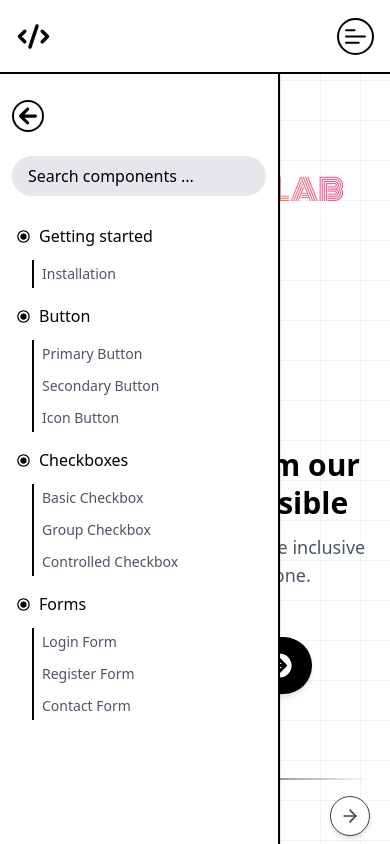
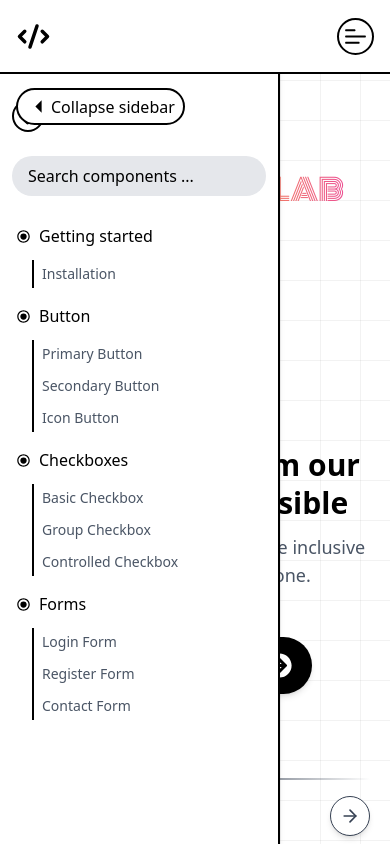
Before and after one commit to snippet-labs/COMPONENTLAB, a Next.js app: page / in a window 390 px wide. Shown: the top 844 px of the page. Built offline with nearby package versions, Linux system fonts and the light colour scheme.

Commit message:
page(side-panel-installation): add z-index for nav and sidebar toggle buttons

```diff
--- a/src/components/Ui/Content/Content.tsx
+++ b/src/components/Ui/Content/Content.tsx
@@ -18,7 +18,7 @@ const Content: React.FC<ContentProps> = ({ isSidebarOpen, handleToggleSidebar, c
       >
         <button
           onClick={handleToggleSidebar}
-          className="items-center flex border-2 rounded-full px-2 py-1 hover:cursor-pointer hover:bg-black hover:text-white hover:border-white transition-all duration-75 fixed bg-white"
+          className="z-[200] items-center flex border-2 rounded-full px-2 py-1 hover:cursor-pointer hover:bg-black hover:text-white hover:border-white transition-all duration-75 fixed bg-white"
         >
           {isSidebarOpen ? <IoMdArrowDropleft size={25} /> : <IoMdArrowDropright size={25} />}
           <span className="flex items-center justify-center" data-testid="toggle-button">
--- a/src/components/Ui/Navigation/Navigation.tsx
+++ b/src/components/Ui/Navigation/Navigation.tsx
@@ -17,7 +17,7 @@ const Navigation: React.FC = () => {
   const toggleMobileMenu = () => setIsMobileMenuOpen((previous) => !previous);
 
   return (
-    <nav className="fixed top-0 w-full z-[100] border-b-2 bg-white" data-testid="navigation">
+    <nav className="fixed top-0 w-full z-[500] border-b-2 bg-white" data-testid="navigation">
       <div className="px-4 mx-auto max-w-7xl sm:px-6 lg:px-8">
         <div className="flex items-center justify-between h-18">
           {/* LOGO */}
@@ -48,7 +48,7 @@ const Navigation: React.FC = () => {
           </div>
 
           {/* MOBILE : Menu Button */}
-          <div className="flex z-[100] items-center space-x-4 sm:hidden">
+          <div className="flex z-[500] items-center space-x-4 sm:hidden">
             <motion.button
               onClick={toggleMobileMenu}
               data-testid="mobile-menu-toggle"
```
